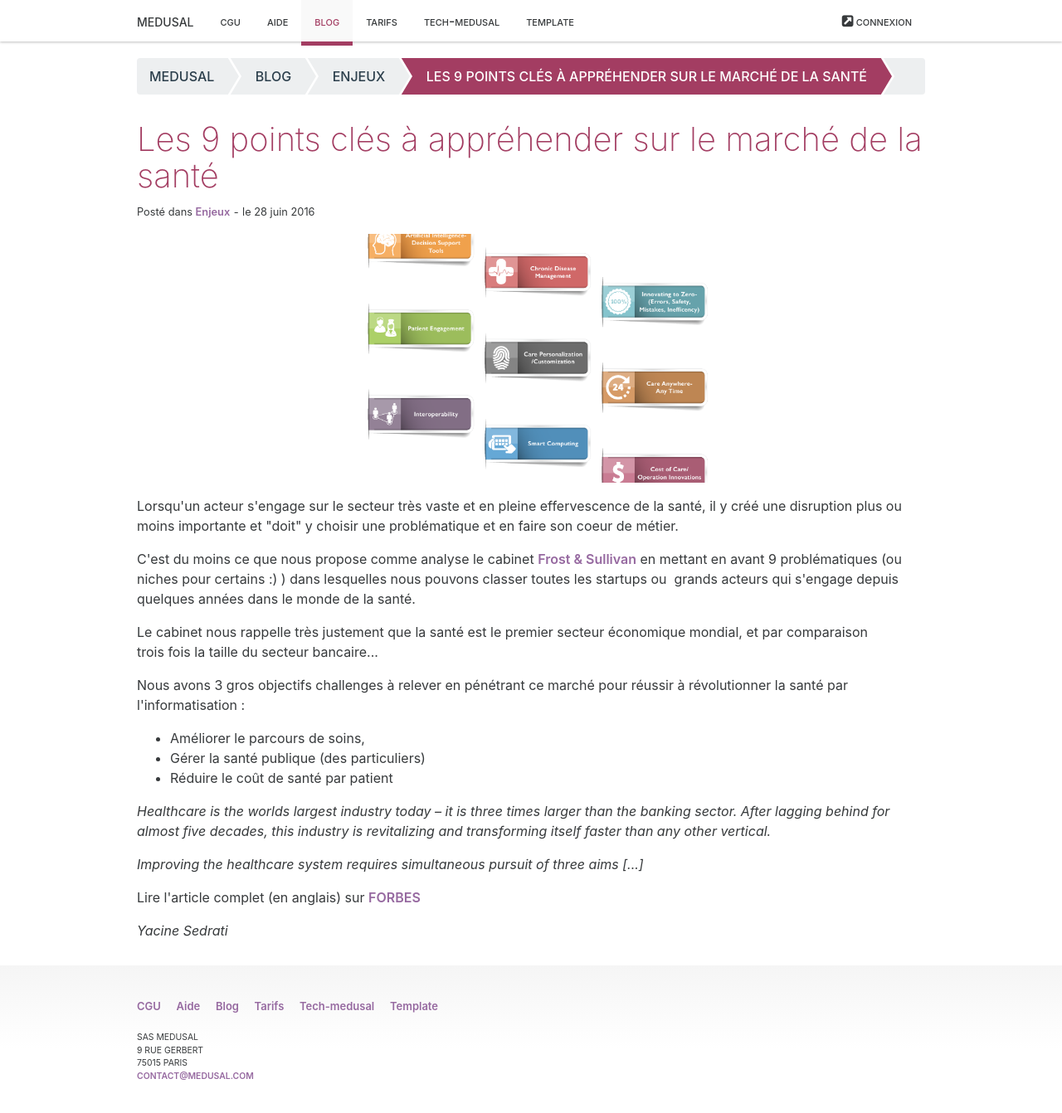
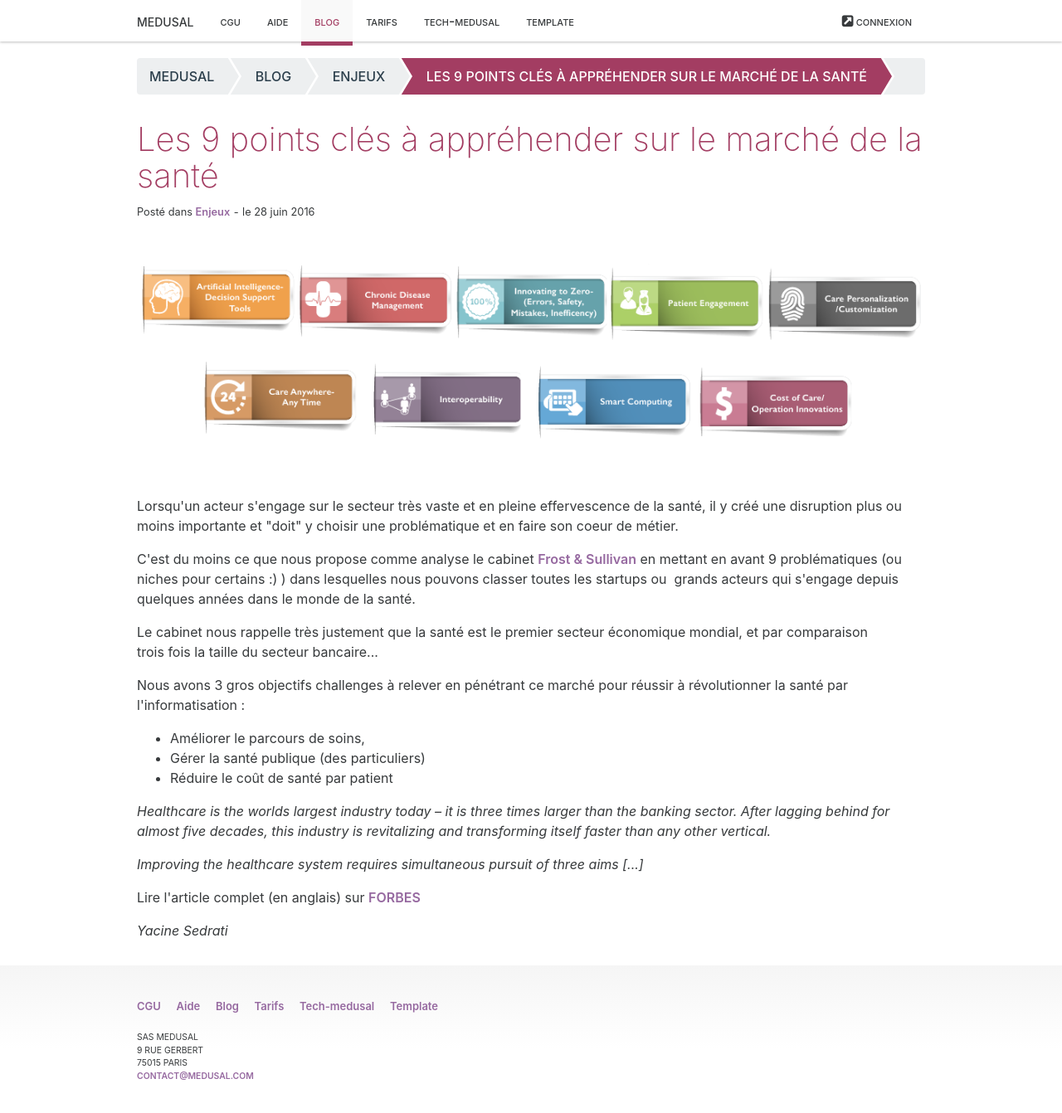
Before and after one commit to medusal/medusal.github.io, a Jekyll site: the page built from _posts/2015-08-07-les-9-points-cles-a-apprehender-sur-le-marche-de-la-sante.html, in a window 1280 px wide. Shown: the whole page at 83% size. Built offline with Jekyll 4.4.1, drawn with Linux system fonts in a browser that asks for light colours.

Commit message:
Update from Forestry.io - 2015-08-07-les-9-points-cles-a-apprehender-sur-le-marche-de-la-sante.html

```diff
--- a/_posts/2015-08-07-les-9-points-cles-a-apprehender-sur-le-marche-de-la-sante.html
+++ b/_posts/2015-08-07-les-9-points-cles-a-apprehender-sur-le-marche-de-la-sante.html
@@ -7,7 +7,7 @@ categories:
 tags:
 - "#business"
 - "#e-sante"
-banner: "/assets/reenita_graphic_9-segments_v3.png"
+banner: "/assets/reenita_graphic_9-segments_v3-1.png"
 excerpt: ''
 author: Yacine Sedrati
 ---
```
Also changed, not shown: assets/reenita_graphic_9-segments_v3-1.png (added).
